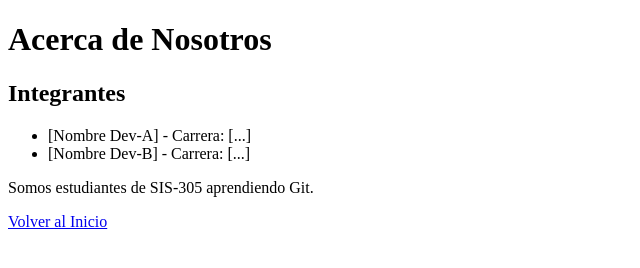
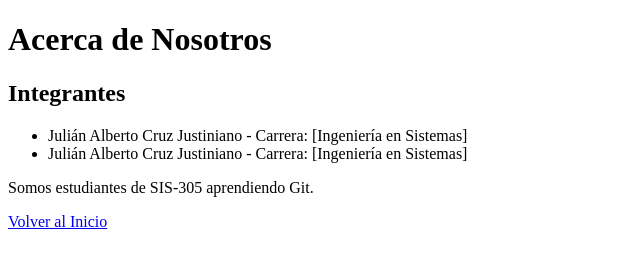
Before and after one commit to yopepj/examen, a plain HTML site: page about.html in a window 1280 px wide. Shown: the whole page, without its empty margins (0-640 px from the left). Drawn offline with Linux system fonts and the light colour scheme.

Commit message:
agregando nombres

```diff
--- a/about.html
+++ b/about.html
@@ -8,8 +8,8 @@
   <h1>Acerca de Nosotros</h1>
   <h2>Integrantes</h2>
   <ul>
-    <li>[Nombre Dev-A] - Carrera: [...]</li>
-    <li>[Nombre Dev-B] - Carrera: [...]</li>
+    <li>Julián Alberto Cruz Justiniano - Carrera: [Ingeniería en Sistemas]</li>
+    <li>Julián Alberto Cruz Justiniano - Carrera: [Ingeniería en Sistemas]</li>
   </ul>
   <p>Somos estudiantes de SIS-305 aprendiendo Git.</p>
   <a href="index.html">Volver al Inicio</a>
```
